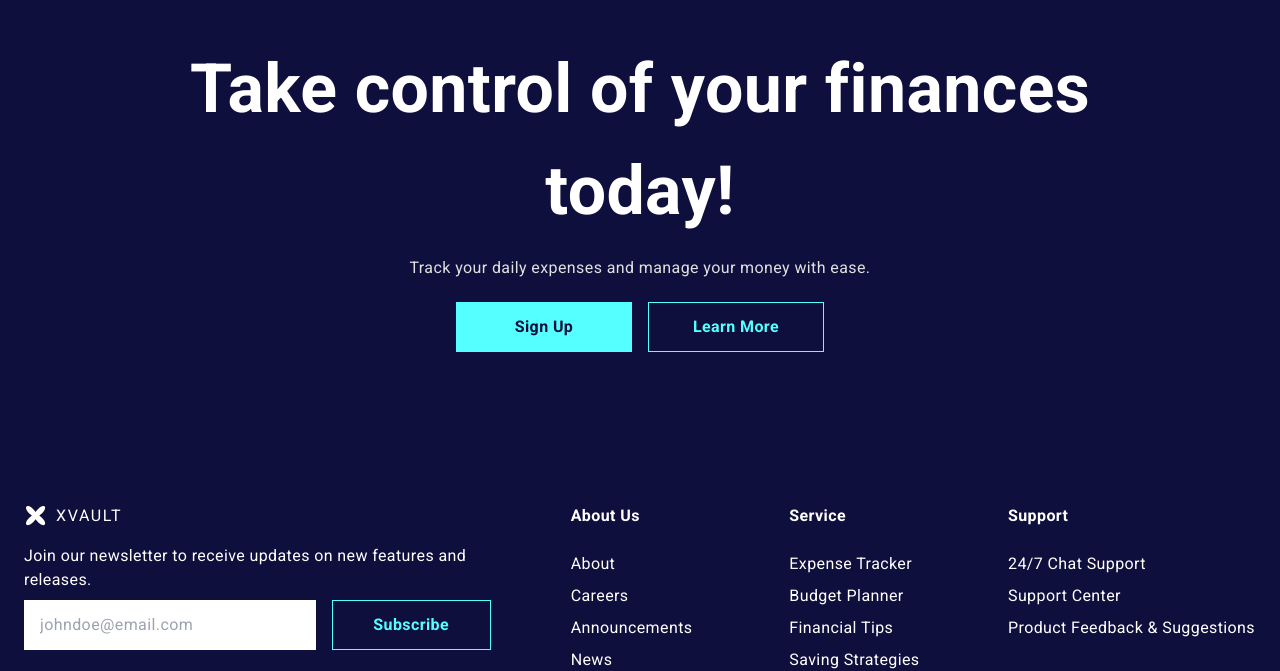
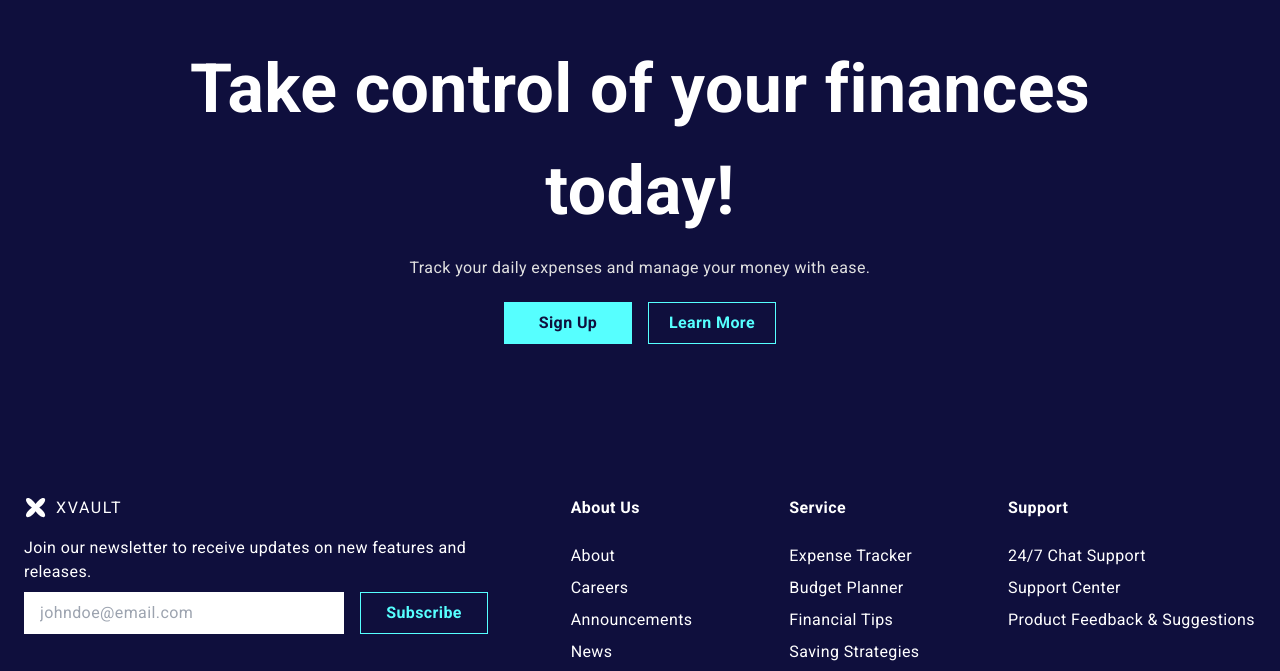
Before and after one commit to jasonhew98/xvault-web, a Vue app: page / in a window 1280 px wide. Shown: the part 138-809 px from the top of the page. Built offline with nearby package versions, Linux system fonts and the light colour scheme; no server answers.

Commit message:
Update button style

```diff
--- a/src/components/AwesomeNavBar.vue
+++ b/src/components/AwesomeNavBar.vue
@@ -18,7 +18,7 @@
             </div>
 
             <div class="nav__actions">
-                <div class="button button-small button-secondary text-center" @click="launchApp">Launch</div>
+                <div class="button button-secondary text-center" @click="launchApp">Launch</div>
 
                 <!-- <div class="nav__toggle">
                     <i class='bx bx-menu nav__open' @click="toggleMenu"></i>
--- a/src/features/Auth/AuthIndexPage.vue
+++ b/src/features/Auth/AuthIndexPage.vue
@@ -20,7 +20,7 @@
                 <a href="#">Forgot Password?</a>
             </div>
 
-            <button class="login-button button button--primary button--medium">Login</button>
+            <button class="login-button button button-primary">Login</button>
 
             <p class="register">
                 Don't have an account?
--- a/src/features/Landing/@components/LandingFooter.vue
+++ b/src/features/Landing/@components/LandingFooter.vue
@@ -9,7 +9,7 @@
                     <p class="mt-4">Join our newsletter to receive updates on new features and releases.</p>
                     <form class="flex md:flex-row flex-col gap-4 py-2" action="">
                         <input type="text" class="md:w-80 w-full newsletter__email" placeholder="johndoe@email.com">
-                        <div class="button button-secondary text-center tracking-wide md:w-44 py-3 w-full">Subscribe</div>
+                        <div class="button button-secondary text-center tracking-wide md:w-32 py-2 w-full">Subscribe</div>
                     </form>
                 </div>
                 <!-- Default -->
--- a/src/features/Landing/LandingIndexPage.vue
+++ b/src/features/Landing/LandingIndexPage.vue
@@ -10,8 +10,8 @@
                             <h1 class="landing__title">Take control of your finances <br>today!</h1>
                             <div class="landing__caption">Track your daily expenses and manage your money with ease.</div>
                             <div class="landing__actions md:justify-center">
-                                <div class="landing__button button button-primary button-medium" @click="launchApp">Sign Up</div>
-                                <div class="landing__button button button-secondary button-medium">Learn More</div>
+                                <div class="landing__button button button-primary" @click="launchApp">Sign Up</div>
+                                <div class="landing__button button button-secondary">Learn More</div>
                             </div>
                         </div>
                     </div>
--- a/src/styles.scss
+++ b/src/styles.scss
@@ -119,20 +119,12 @@ img {
 }
 
 .button {
-    @apply md:text-base text-sm text-bg-100;
+    @apply md:text-base text-sm text-bg-100 md:w-32 p-2 w-24;
     display: inline-block;
     font-weight: var(--font-semi-bold);
     transition: .2s ease;
     cursor: pointer;
     border: 1px solid var(--button-color);
-}
-
-.button-medium {
-    @apply md:w-44 py-3 w-28;
-}
-
-.button-small {
-    @apply md:w-32 py-2 w-24;
 }
 
 .button--round {
```
